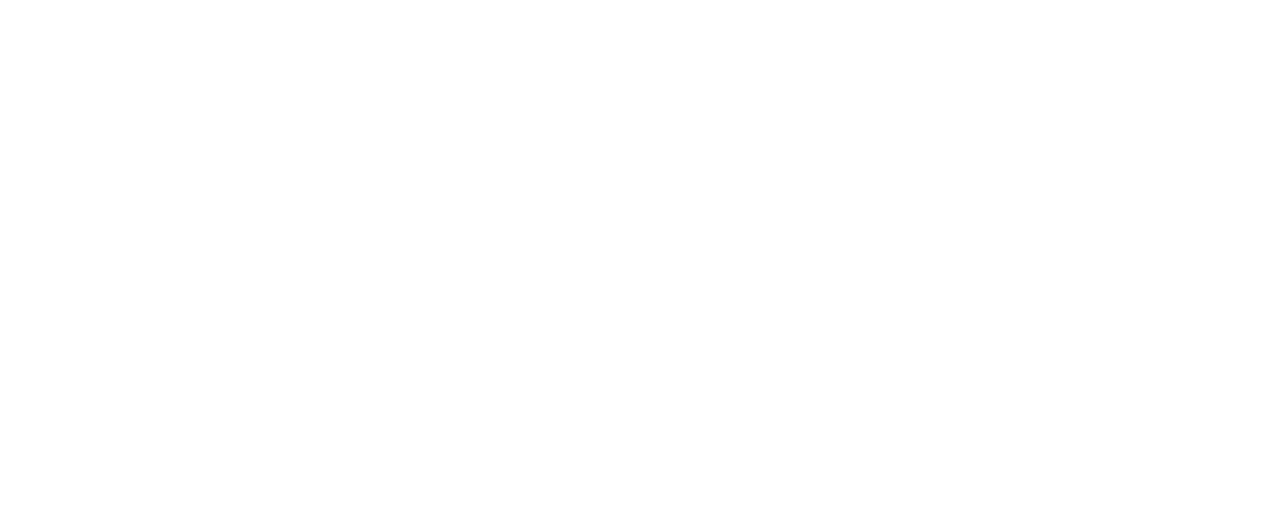
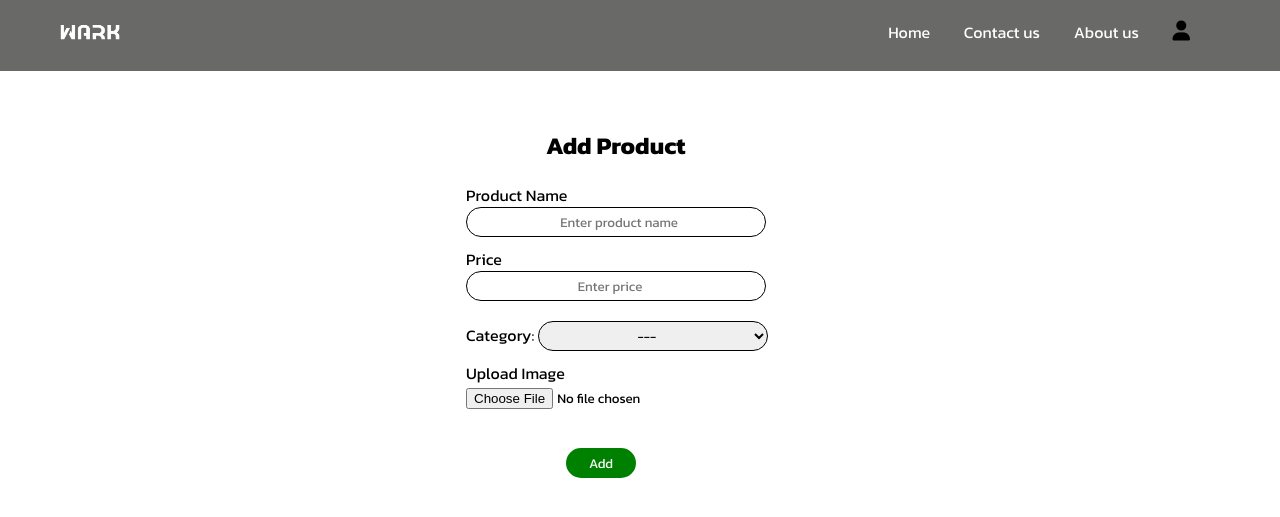
Before and after one commit to Bishal-Bhandari01/college_project, a PHP site: page /edit.php in a window 1280 px wide. Before the commit the part shown is empty. Shown: the top 517 px of the page. Run offline with PHP 8.4, Linux system fonts and the light colour scheme.

Commit message:
some changes

```diff
--- a/edit.php
+++ b/edit.php
@@ -1,12 +1,86 @@
 <!DOCTYPE html>
 <html lang="en">
+
 <head>
     <meta charset="UTF-8">
     <meta http-equiv="X-UA-Compatible" content="IE=edge">
     <meta name="viewport" content="width=device-width, initial-scale=1.0">
     <title>Edit Details</title>
+    <!-- css link -->
+    <link rel="stylesheet" href="./assets/css/addproduct.css">
+    <!-- Adding fonts fonts -->
+    <link rel="preconnect" href="https://fonts.googleapis.com">
+    <link rel="preconnect" href="https://fonts.gstatic.com" crossorigin>
+    <link href="https://fonts.googleapis.com/css2?family=Kanit:wght@400;500;700&family=Ubuntu:wght@400;500;700&display=swap" rel="stylesheet">
+    <!-- Font Awesome -->
+    <link rel="stylesheet" href="https://cdnjs.cloudflare.com/ajax/libs/font-awesome/6.0.0/css/all.css" integrity="sha512-E+53kXnJyuZFSz75xSmTfCpUNj3gp9Bd80TeQQMTPJTVWDRHPOpEYczGwWtsZXvaiz27cqvhdH8U+g/NMYua3A==" crossorigin="anonymous" referrerpolicy="no-referrer" />
 </head>
+
 <body>
 
+    <nav class="navbar">
+        <div class="max-width">
+            <div class="logo">
+                <img src="./assets/pictures/project_logo.png" style="width:60px;height:25px; filter: brightness(0) invert(1);">
+            </div>
+            <ul>
+                <li>
+                    <a href="#">Home</a>
+                </li>
+                <li>
+                    <a href="#">Contact us</a>
+                </li>
+                <li>
+                    <a href="#">About us</a>
+                </li>
+                <li>
+                    <a href="./admin.php">
+                        <i class="fas fa-solid fa-user" style="color:black"></i>
+                    </a>
+                </li>
+            </ul>
+        </div>
+    </nav>
+
+    <section class="main">
+        <div class="max-width">
+
+            <form id="formtwo" action="<?php echo htmlspecialchars($_SERVER['PHP_SELF']) ?>" method="POST" enctype="multipart/form-data" style="position: relative;
+            left: 35%;
+            padding-top: 8rem;">
+                <h1 class="title">Add Product</h1>
+                <div class="username">
+                    <label> Product Name</label><br>
+                    <input type="text" name="prodname" placeholder="  Enter product name" class="prodname" required>
+                </div>
+                <div class="username">
+                    <label> Price</label><br>
+                    <input type="number" name="prodprice" placeholder=" Enter price" class="prodprice" required>
+                </div>
+                <div class="username">
+                    <label>Category: </label>
+                    <select name="selectcate" id="selectcate" class="prodctae">
+                        <option value="---" style="text-align: center;">---</option>
+                        <option value="Nike">Nike</option>
+                        <option value="Adidas">Adidas</option>
+                        <option value="Goldstar">GoldStar</option>
+                    </select>
+                </div>
+                <div class="username">
+                    <label>Upload Image</label><br>
+                    <input type="file" name="uploadfile" class="prodimg" style="
+                        border-radius: 0px;
+                        border: none;
+                        width: 350px;
+                    " />
+                </div>
+                <div class="btn">
+                    <button type="submit" name="add_product" class="addbtn">Add</button>
+                </div>
+            </form>
+        </div>
+    </section>
+
 </body>
+
 </html>
```
